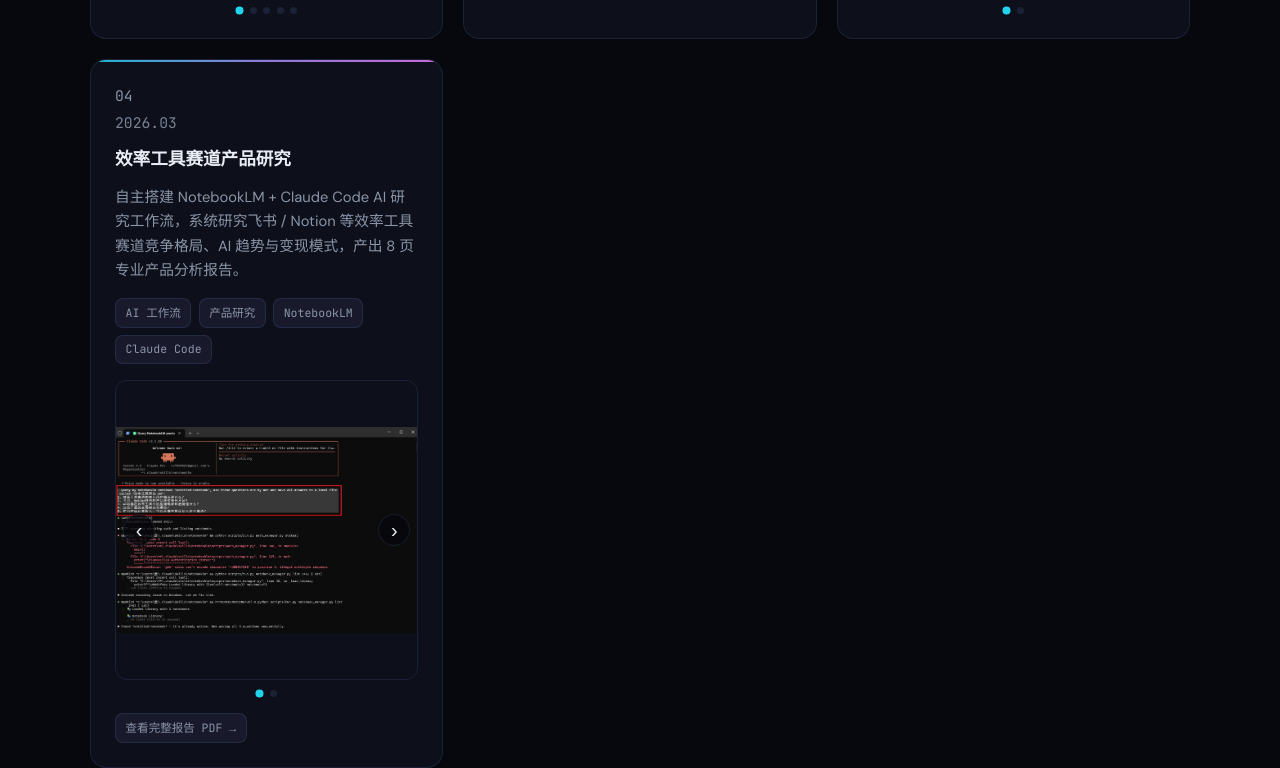
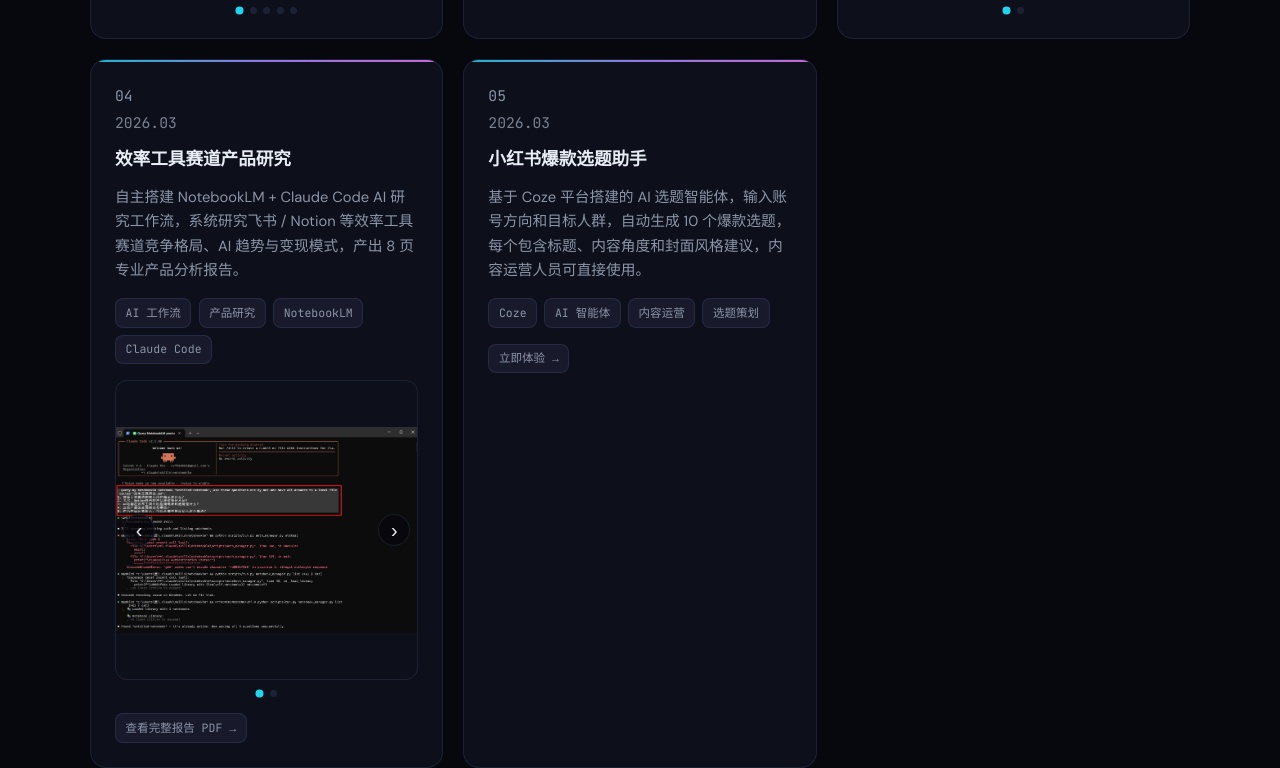
Before and after one commit to ccc11s/liuzhaoyan.github.io, a plain HTML site: page index.html in a window 1280 px wide. Shown: the part 1637-2405 px from the top of the page. Drawn offline with Linux system fonts and the light colour scheme.

Commit message:
Add files via upload

```diff
--- a/index.html
+++ b/index.html
@@ -22,29 +22,23 @@
       --font-sans: "DM Sans", system-ui, sans-serif;
       --font-mono: "JetBrains Mono", ui-monospace, monospace;
     }
-
     *, *::before, *::after { box-sizing: border-box; margin: 0; padding: 0; }
     html { scroll-behavior: smooth; }
     body { font-family: var(--font-sans); background: var(--bg-deep); color: var(--text); line-height: 1.6; overflow-x: hidden; min-height: 100vh; }
-
     .bg-layer { position: fixed; inset: 0; z-index: -1; background: radial-gradient(ellipse 80% 50% at 50% -20%, rgba(34,211,238,0.15), transparent), radial-gradient(ellipse 60% 40% at 100% 50%, rgba(167,139,250,0.08), transparent), radial-gradient(ellipse 50% 30% at 0% 80%, rgba(232,121,249,0.06), transparent), var(--bg-deep); }
     .bg-grid { position: fixed; inset: 0; z-index: -1; background-image: linear-gradient(rgba(120,160,255,0.03) 1px, transparent 1px), linear-gradient(90deg, rgba(120,160,255,0.03) 1px, transparent 1px); background-size: 48px 48px; mask-image: radial-gradient(ellipse 70% 60% at 50% 40%, black 20%, transparent 70%); }
-
     .container { width: min(1100px, 92vw); margin-inline: auto; padding-block: 2rem; }
-
     header { position: sticky; top: 0; z-index: 100; padding: 0.75rem 0; backdrop-filter: blur(12px); background: rgba(7,8,13,0.75); border-bottom: 1px solid var(--border); }
     .nav-inner { width: min(1100px, 92vw); margin-inline: auto; display: flex; align-items: center; justify-content: space-between; gap: 1rem; }
     .logo { font-family: var(--font-mono); font-size: 0.9rem; font-weight: 500; background: linear-gradient(135deg, var(--accent-cyan), var(--accent-violet)); -webkit-background-clip: text; background-clip: text; color: transparent; }
     nav ul { list-style: none; display: flex; gap: 1.5rem; flex-wrap: wrap; }
     nav a { color: var(--text-muted); text-decoration: none; font-size: 0.9rem; transition: color 0.2s, text-shadow 0.2s; }
     nav a:hover { color: var(--accent-cyan); text-shadow: 0 0 20px var(--glow); }
-
     .reveal { opacity: 0; transform: translateY(28px); transition: opacity 0.7s cubic-bezier(0.22,1,0.36,1), transform 0.7s cubic-bezier(0.22,1,0.36,1); }
     .reveal.visible { opacity: 1; transform: translateY(0); }
     .reveal-delay-1 { transition-delay: 0.08s; }
     .reveal-delay-2 { transition-delay: 0.16s; }
     .reveal-delay-3 { transition-delay: 0.24s; }
-
     .hero { padding: clamp(4rem, 12vh, 7rem) 0 clamp(5rem, 14vh, 8rem); text-align: center; }
     .hero-badge { display: inline-flex; align-items: center; gap: 0.5rem; padding: 0.35rem 0.9rem; border-radius: 999px; border: 1px solid var(--border); background: rgba(34,211,238,0.06); font-size: 0.8rem; color: var(--accent-cyan); font-family: var(--font-mono); margin-bottom: 1.5rem; }
     .hero-badge::before { content: ""; width: 6px; height: 6px; border-radius: 50%; background: var(--accent-cyan); box-shadow: 0 0 12px var(--accent-cyan); animation: pulse 2s ease-in-out infinite; }
@@ -57,11 +51,9 @@
     .about-me strong { color: var(--text); font-weight: 600; }
     .scroll-hint { margin-top: 3rem; font-size: 0.75rem; color: var(--text-muted); font-family: var(--font-mono); opacity: 0.7; animation: float 3s ease-in-out infinite; }
     @keyframes float { 0%, 100% { transform: translateY(0); } 50% { transform: translateY(6px); } }
-
     section { padding: 4rem 0; }
     .section-title { font-size: 0.75rem; text-transform: uppercase; letter-spacing: 0.2em; color: var(--accent-cyan); font-family: var(--font-mono); margin-bottom: 0.5rem; }
     .section-heading { font-size: clamp(1.5rem, 3vw, 2rem); font-weight: 600; margin-bottom: 2rem; color: var(--text); }
-
     .projects-grid { display: grid; grid-template-columns: repeat(auto-fit, minmax(280px, 1fr)); gap: 1.25rem; }
     .project-card { position: relative; padding: 1.5rem; border-radius: var(--radius); border: 1px solid var(--border); background: var(--bg-card); backdrop-filter: blur(10px); overflow: hidden; transition: transform 0.35s ease, border-color 0.35s ease, box-shadow 0.35s ease; }
     .project-card::before { content: ""; position: absolute; top: 0; left: 0; right: 0; height: 2px; background: linear-gradient(90deg, var(--accent-cyan), var(--accent-violet), var(--accent-magenta)); opacity: 0.85; }
@@ -75,7 +67,6 @@
     .project-actions { display: flex; flex-wrap: wrap; gap: 0.45rem; margin-top: 1rem; }
     a.project-tag { text-decoration: none; transition: border-color 0.18s ease, color 0.18s ease, background 0.18s ease, box-shadow 0.18s ease, transform 0.18s ease; }
     a.project-tag:hover { border-color: rgba(34,211,238,0.35); color: var(--accent-cyan); background: rgba(34,211,238,0.08); box-shadow: 0 14px 30px rgba(15,23,42,0.55); transform: translateY(-1px); }
-
     .media-carousel { margin-top: 1rem; }
     .carousel-stage { position: relative; border-radius: 12px; }
     .carousel-viewport { position: relative; border-radius: 12px; overflow: hidden; border: 1px solid var(--border); background: transparent; min-height: 300px; }
@@ -93,7 +84,6 @@
     .carousel-dot.is-active { background: var(--accent-cyan); transform: scale(1.15); }
     .media-carousel--portrait .carousel-viewport { margin-inline: auto; max-width: 280px; max-height: none; min-height: 300px; }
     .media-carousel--portrait .carousel-slide img { object-fit: contain; }
-
     .lightbox-backdrop { position: fixed; inset: 0; background: rgba(0,0,0,0.75); display: none; align-items: center; justify-content: center; z-index: 999; }
     .lightbox-backdrop.is-open { display: flex; animation: lightbox-fade 0.18s ease-out; }
     @keyframes lightbox-fade { from { opacity: 0; transform: scale(1.01); } to { opacity: 1; transform: scale(1); } }
@@ -101,7 +91,6 @@
     .lightbox-inner img { display: block; max-width: 100%; max-height: 90vh; width: auto; height: auto; object-fit: contain; border-radius: 14px; box-shadow: 0 24px 60px rgba(0,0,0,0.7); }
     .lightbox-close { position: absolute; top: -2.4rem; right: 0; width: 2rem; height: 2rem; border-radius: 999px; border: 1px solid rgba(148,163,184,0.6); background: rgba(15,23,42,0.9); color: #e5e7eb; font-size: 1.1rem; line-height: 1; cursor: pointer; display: flex; align-items: center; justify-content: center; transition: background 0.15s ease, border-color 0.15s ease, transform 0.15s ease; }
     .lightbox-close:hover { background: rgba(30,64,175,0.95); border-color: rgba(191,219,254,0.9); transform: translateY(-1px); }
-
     .skill-groups { display: grid; grid-template-columns: repeat(auto-fit, minmax(260px, 1fr)); gap: 1.1rem; }
     .skill-group { border: 1px solid var(--border); border-radius: var(--radius); background: rgba(18,22,35,0.55); backdrop-filter: blur(10px); padding: 1.25rem; }
     .skill-title { font-family: var(--font-mono); font-size: 0.78rem; letter-spacing: 0.14em; text-transform: uppercase; color: var(--accent-cyan); margin-bottom: 0.85rem; }
@@ -109,26 +98,22 @@
     .skill-tag { display: inline-block; padding: 0.45rem 0.85rem; border-radius: 999px; border: 1px solid var(--border); background: rgba(167,139,250,0.08); color: var(--text); font-size: 0.88rem; transition: transform 0.18s ease, border-color 0.18s ease, box-shadow 0.18s ease; }
     .skill-tag:hover { transform: translateY(-1px); border-color: rgba(34,211,238,0.3); box-shadow: 0 0 24px rgba(34,211,238,0.12); }
     .skill-tag--muted { color: var(--text-muted); font-family: var(--font-mono); font-size: 0.82rem; }
-
     .edu-list { display: grid; gap: 1rem; max-width: 900px; margin-inline: auto; }
     .edu-item { border: 1px solid var(--border); border-radius: var(--radius); background: rgba(18,22,35,0.55); backdrop-filter: blur(10px); padding: 1.25rem; }
     .edu-time { font-family: var(--font-mono); font-size: 0.8rem; color: var(--accent-violet); margin-bottom: 0.4rem; }
     .edu-school { font-weight: 600; color: var(--text); margin-bottom: 0.2rem; }
     .edu-meta { color: var(--text-muted); font-size: 0.92rem; line-height: 1.65; }
-
     .contact-box { text-align: center; padding: 2.5rem; border-radius: var(--radius); border: 1px solid var(--border); background: linear-gradient(145deg, rgba(34,211,238,0.06), rgba(167,139,250,0.05)); max-width: 480px; margin-inline: auto; }
     .contact-rows { display: grid; gap: 1rem; text-align: left; margin-top: 0.25rem; }
     .contact-row p { color: var(--text-muted); font-size: 0.95rem; margin-bottom: 0.25rem; }
     .contact-row a, .contact-row span { font-family: var(--font-mono); font-size: 1rem; color: var(--accent-cyan); text-decoration: none; word-break: break-all; transition: color 0.2s, text-shadow 0.2s; }
     .contact-row a:hover { color: #67e8f9; text-shadow: 0 0 24px var(--glow); }
-
     footer { text-align: center; padding: 2rem 1rem 3rem; font-size: 0.8rem; color: var(--text-muted); font-family: var(--font-mono); }
   </style>
 </head>
 <body>
   <div class="bg-layer" aria-hidden="true"></div>
   <div class="bg-grid" aria-hidden="true"></div>
-
   <header>
     <div class="nav-inner">
       <span class="logo">LZ · PORTFOLIO</span>
@@ -142,7 +127,6 @@
       </nav>
     </div>
   </header>
-
   <main>
     <section id="hero" class="hero">
       <div class="container">
@@ -156,7 +140,6 @@
         <p class="scroll-hint reveal">↓ scroll</p>
       </div>
     </section>
-
     <section id="projects">
       <div class="container">
         <p class="section-title reveal">Selected Work</p>
@@ -189,7 +172,6 @@
               </div>
             </div>
           </article>
-
           <article class="project-card reveal">
             <p class="project-index">02</p>
             <h3>数据分析可视化网站</h3>
@@ -217,7 +199,6 @@
               </div>
             </div>
           </article>
-
           <article class="project-card reveal">
             <p class="project-index">03</p>
             <h3>互联网+ 创新创业大赛</h3>
@@ -239,7 +220,6 @@
               </div>
             </div>
           </article>
-
           <article class="project-card reveal">
             <p class="project-index">04</p>
             <p class="project-time">2026.03</p>
@@ -271,10 +251,24 @@
               <a class="project-tag" href="report.pdf" target="_blank" rel="noopener">查看完整报告 PDF →</a>
             </div>
           </article>
+          <article class="project-card reveal">
+            <p class="project-index">05</p>
+            <p class="project-time">2026.03</p>
+            <h3>小红书爆款选题助手</h3>
+            <p>基于 Coze 平台搭建的 AI 选题智能体，输入账号方向和目标人群，自动生成 10 个爆款选题，每个包含标题、内容角度和封面风格建议，内容运营人员可直接使用。</p>
+            <div class="project-tags">
+              <span class="project-tag">Coze</span>
+              <span class="project-tag">AI 智能体</span>
+              <span class="project-tag">内容运营</span>
+              <span class="project-tag">选题策划</span>
+            </div>
+            <div class="project-actions">
+              <a class="project-tag" href="https://www.coze.cn/store/agent/7622836739727736838?bot_id=true" target="_blank" rel="noopener">立即体验 →</a>
+            </div>
+          </article>
         </div>
       </div>
     </section>
-
     <section id="skills">
       <div class="container">
         <p class="section-title reveal">Stack & Tools</p>
@@ -332,7 +326,6 @@
         </div>
       </div>
     </section>
-
     <section id="education">
       <div class="container">
         <p class="section-title reveal">Education</p>
@@ -351,7 +344,6 @@
         </div>
       </div>
     </section>
-
     <section id="contact">
       <div class="container">
         <p class="section-title reveal">Get in touch</p>
@@ -371,18 +363,15 @@
       </div>
     </section>
   </main>
-
   <footer>
     <p>© 刘昭言 · Built with curiosity &amp; AI-assisted workflow</p>
   </footer>
-
   <div class="lightbox-backdrop" data-lightbox-backdrop aria-hidden="true">
     <div class="lightbox-inner" role="dialog" aria-modal="true" aria-label="放大查看项目图片">
       <button type="button" class="lightbox-close" data-lightbox-close aria-label="关闭">×</button>
       <img src="" alt="" data-lightbox-image />
     </div>
   </div>
-
   <script>
     (function () {
       var prefersReduced = window.matchMedia("(prefers-reduced-motion: reduce)").matches;
@@ -391,7 +380,6 @@
       document.querySelectorAll(".reveal").forEach(function(el){ observer.observe(el); });
       document.querySelectorAll('a[href^="#"]').forEach(function(anchor){ anchor.addEventListener("click", function(e){ var id = anchor.getAttribute("href"); if(id.length > 1){ var target = document.querySelector(id); if(target){ e.preventDefault(); target.scrollIntoView({ behavior: "smooth", block: "start" }); } } }); });
     })();
-
     (function () {
       document.querySelectorAll("[data-carousel]").forEach(function(root){
         var slides = root.querySelectorAll(".carousel-slide");
@@ -401,7 +389,6 @@
         var i = 0;
         var viewport = root.querySelector(".carousel-viewport");
         var resizeTimer = null;
-
         function updateCarouselHeight(){
           if(!viewport) return;
           var activeImg = root.querySelector(".carousel-slide.is-active img");
@@ -412,34 +399,28 @@
           var h = Math.round(Math.max(300, Math.min(500, idealH)));
           viewport.style.height = h + "px";
         }
-
         root.querySelectorAll(".carousel-slide img").forEach(function(img){ img.addEventListener("load", function(){ updateCarouselHeight(); }); });
         window.addEventListener("resize", function(){ if(resizeTimer) window.clearTimeout(resizeTimer); resizeTimer = window.setTimeout(function(){ updateCarouselHeight(); }, 120); });
-
         function show(idx){
           i = (idx + slides.length) % slides.length;
           slides.forEach(function(s,j){ s.classList.toggle("is-active", j===i); });
           dots.forEach(function(d,j){ d.classList.toggle("is-active", j===i); d.setAttribute("aria-selected", j===i ? "true" : "false"); });
           updateCarouselHeight();
         }
-
         if(prevBtn) prevBtn.addEventListener("click", function(){ show(i-1); });
         if(nextBtn) nextBtn.addEventListener("click", function(){ show(i+1); });
         dots.forEach(function(d,j){ d.addEventListener("click", function(){ show(j); }); });
         updateCarouselHeight();
       });
     })();
-
     (function(){
       var backdrop = document.querySelector("[data-lightbox-backdrop]");
       var imgEl = document.querySelector("[data-lightbox-image]");
       var closeBtn = document.querySelector("[data-lightbox-close]");
       if(!backdrop || !imgEl || !closeBtn) return;
       var isOpen = false;
-
       function openLightbox(src, alt){ if(!src) return; imgEl.src = src; imgEl.alt = alt || ""; backdrop.classList.add("is-open"); backdrop.removeAttribute("aria-hidden"); isOpen = true; }
       function closeLightbox(){ if(!isOpen) return; backdrop.classList.remove("is-open"); backdrop.setAttribute("aria-hidden","true"); window.setTimeout(function(){ imgEl.src = ""; }, 150); isOpen = false; }
-
       document.querySelectorAll(".carousel-slide img").forEach(function(img){ img.style.cursor = "zoom-in"; img.addEventListener("click", function(e){ e.stopPropagation(); openLightbox(img.currentSrc || img.src, img.alt); }); });
       backdrop.addEventListener("click", function(e){ if(e.target === backdrop){ closeLightbox(); } });
       closeBtn.addEventListener("click", function(e){ e.stopPropagation(); closeLightbox(); });
```
